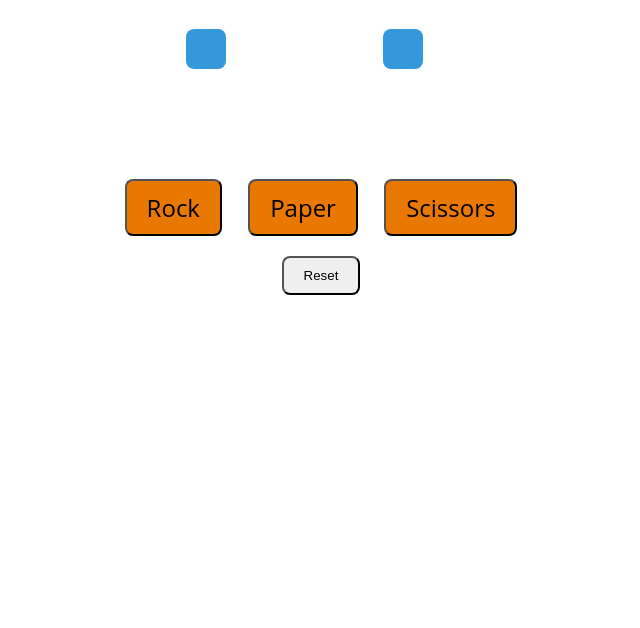
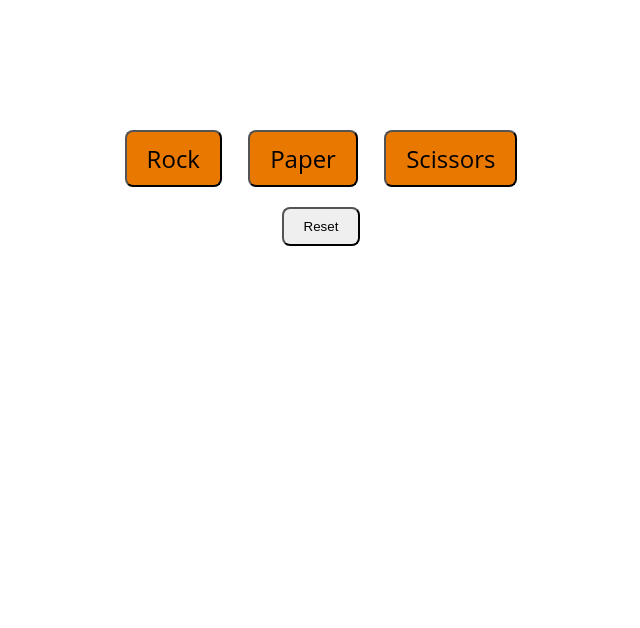
Before and after one commit to kimfom01/Rock-Paper-Scissors, a plain HTML site: page index.html in a window 1280 px wide. Shown: the part 188-816 px from the top of the page, without its empty margins (319-959 px from the left). Drawn offline with Linux system fonts and the light colour scheme.

Commit message:
Remove blue background from images

```diff
--- a/style.css
+++ b/style.css
@@ -20,9 +20,7 @@
     padding: 10px 20px;
 }
 
-.blue-background,
-.cpu,
-.player {
+.blue-background {
     font-size: 2em;
     color: #fff;
     padding: 20px;
```
